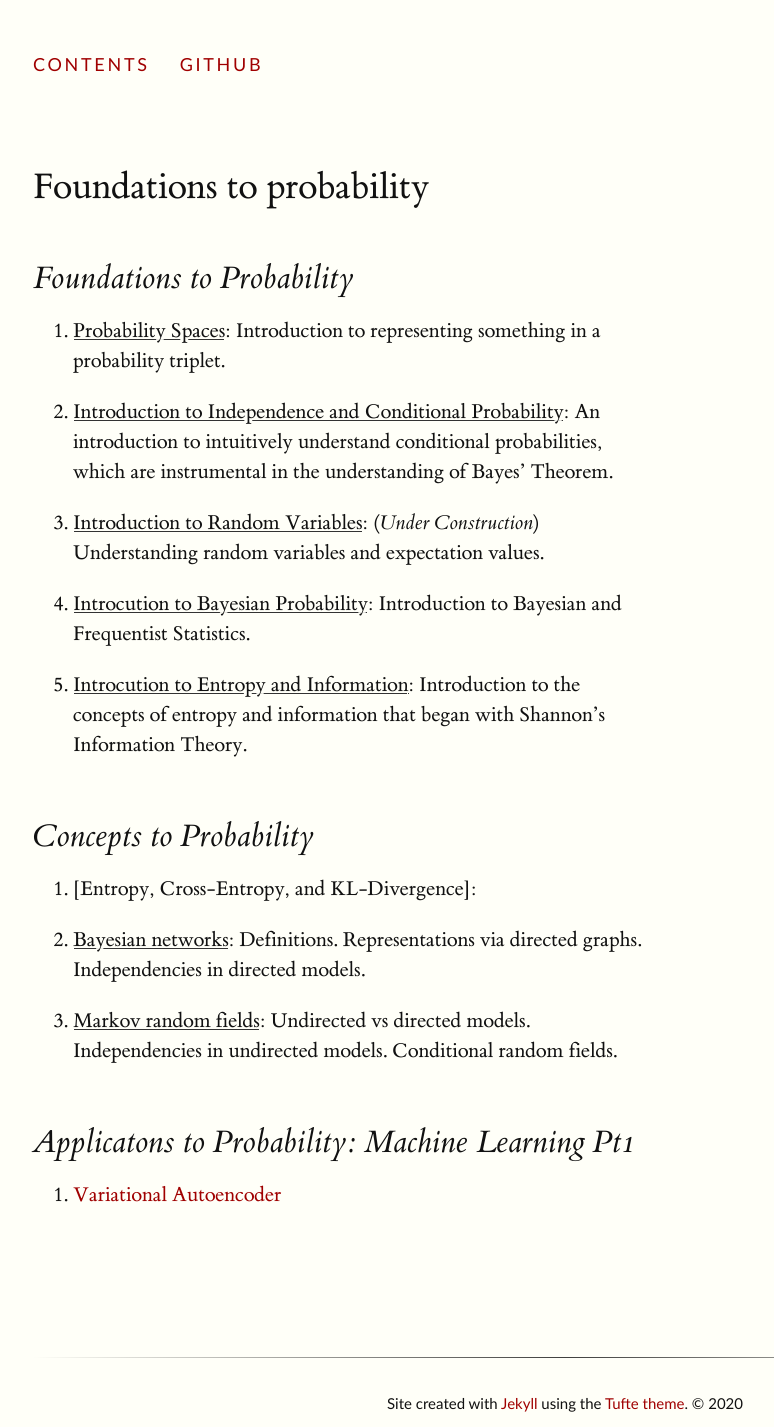
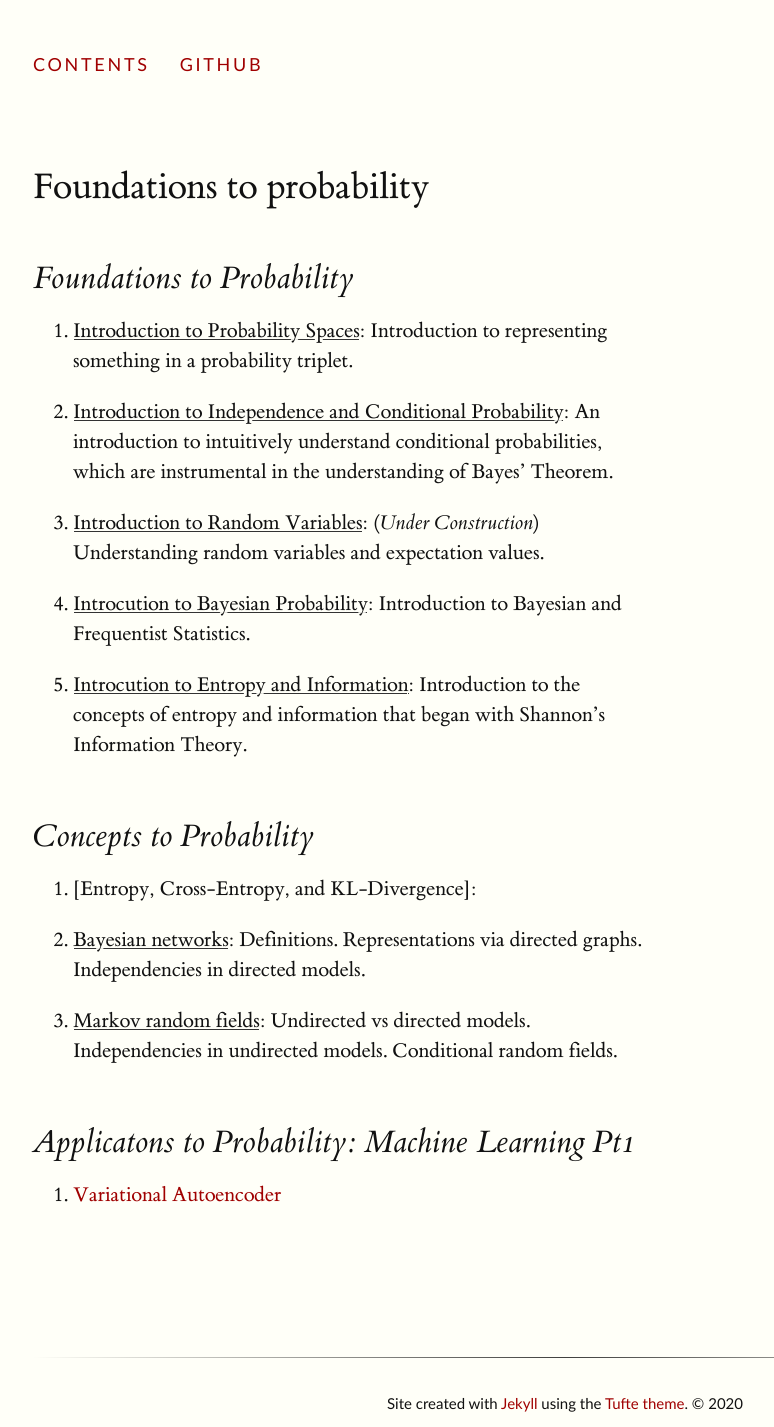
Before and after one commit to luisgc2116/luis_notes, a Jekyll site: the page built from index.md, in a window 1280 px wide. Shown: the whole page, without its empty margins (127-901 px from the left). Built offline with Jekyll 4.4.1, drawn with Linux system fonts in a browser that asks for light colours; our own code applies the rules of GitHub Pages for plain Markdown files.

Commit message:
Update index.md

```diff
--- a/index.md
+++ b/index.md
@@ -1,7 +1,7 @@
 
 ## Foundations to Probability
 
-1. [Probability Spaces](published_notes/fundamental/intro_prob_spaces/): Introduction to representing something in a probability triplet.
+1. [Introduction to Probability Spaces](published_notes/fundamental/intro_prob_spaces/): Introduction to representing something in a probability triplet.
 
 2. [Introduction to Independence and Conditional Probability](published_notes/fundamental/intro_cond_prob/index.md): An introduction to intuitively understand conditional probabilities, which are instrumental in the understanding of Bayes' Theorem.
 
```
